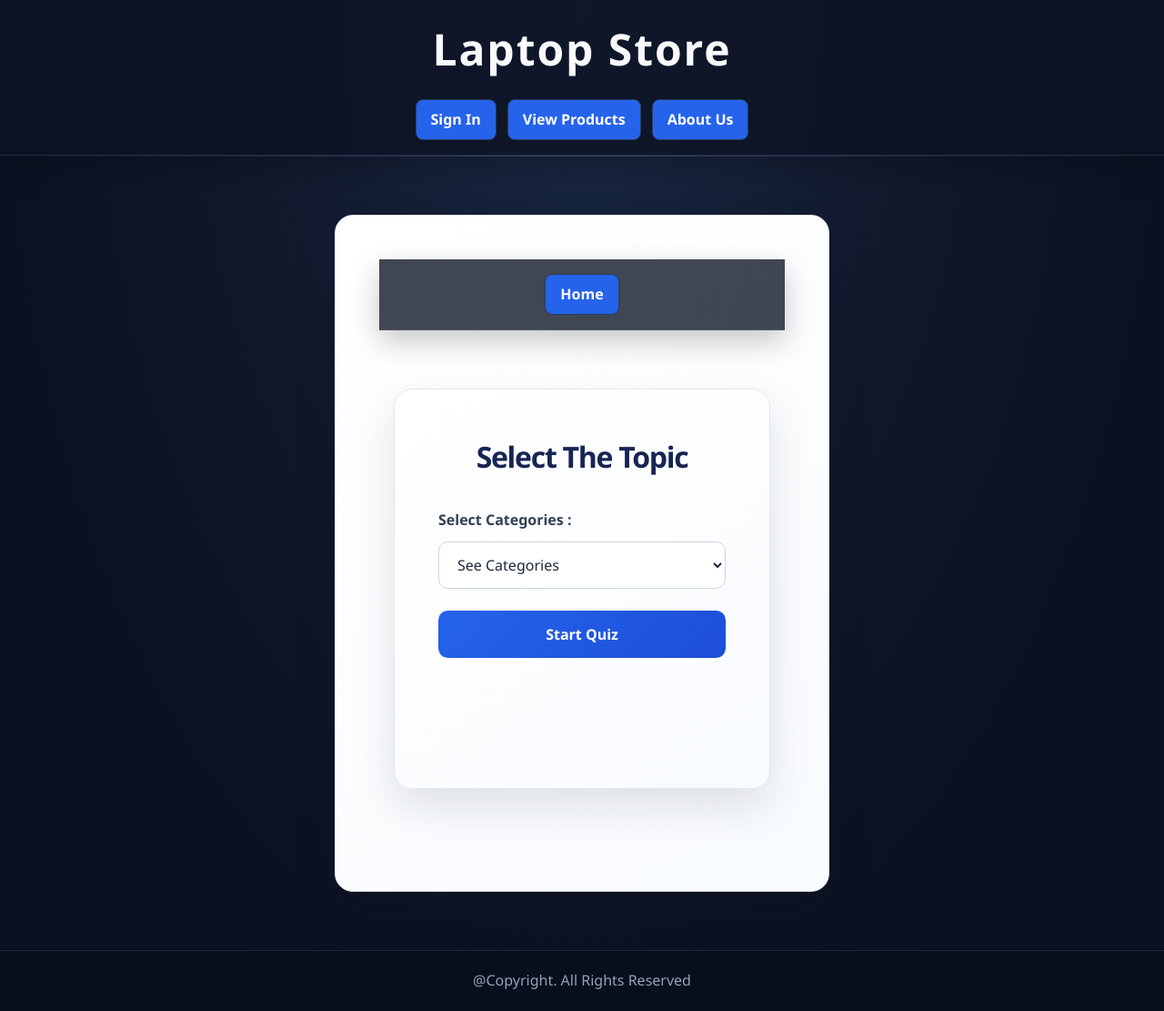
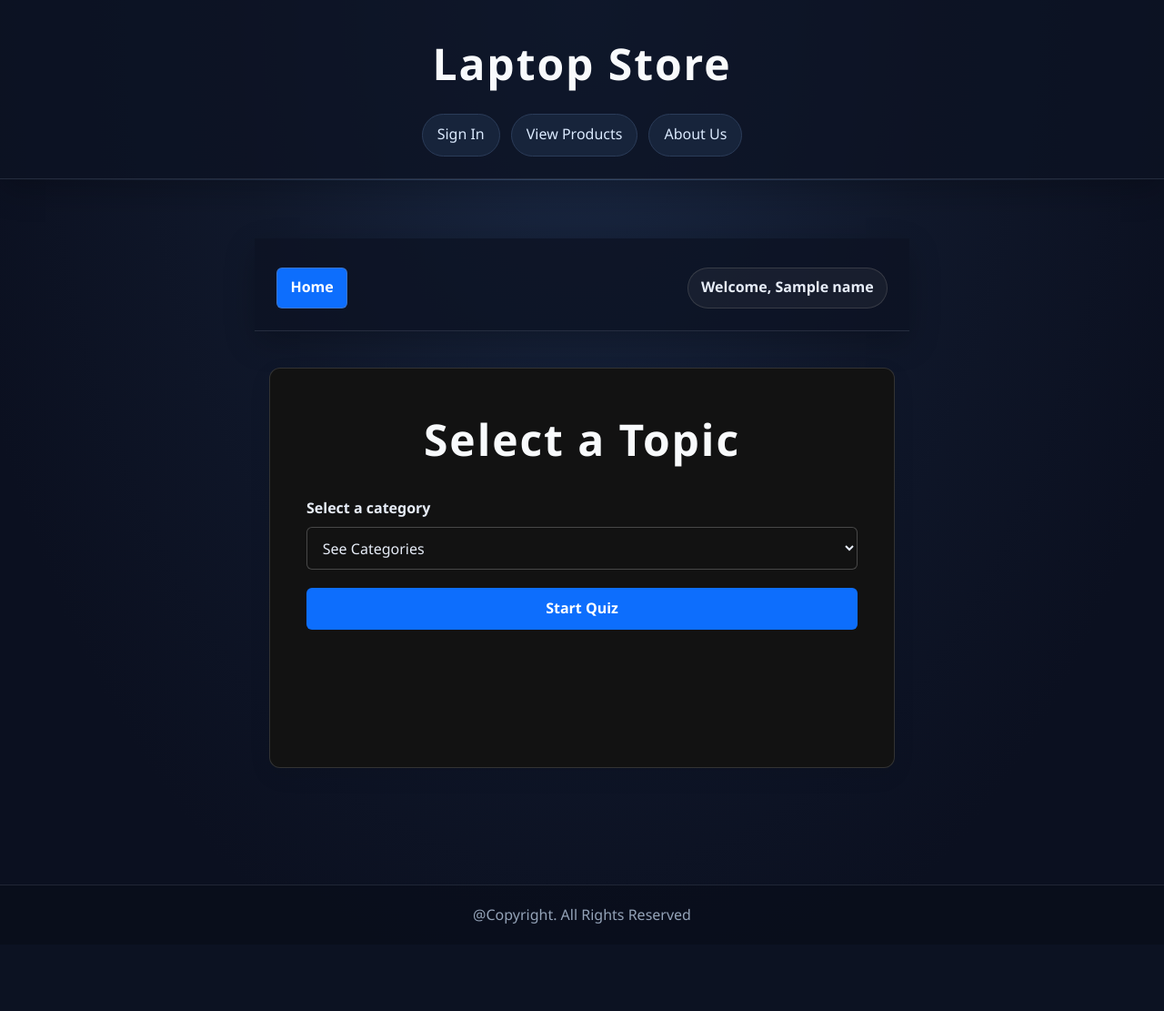
Before and after one commit to ayush102007-sys/my-flask-learning, a Flask app: template Projects/quiz-app/templates/category.html in a window 1280 px wide. Shown: the whole page at 91% size. After the commit the page ends 1015 px from the top, so only its background shows below. Run offline with Flask 3, Linux system fonts and the light colour scheme; the template is opened without the code that fills it: most values are stand-ins (such as "Sample title", 1, 10 or a date in 2020).

Commit message:
Update Question Topics & Start

```diff
--- a/Projects/quiz-app/templates/category.html
+++ b/Projects/quiz-app/templates/category.html
@@ -3,122 +3,116 @@
 {% block title %}Quiz Category Page{% endblock %}
 
 {% block content %}
+
 <style>
-    main {
-        max-width: 34rem;
-        margin: 4rem auto;
-        padding: clamp(1.5rem, 5vw, 3rem);
-        background: linear-gradient(145deg, #fff, #f8fbff);
-        border: 1px solid #e2e8f0;
-        border-radius: 1.25rem;
-        box-shadow: 0 1.25rem 3rem rgba(15, 23, 42, 0.12);
+    .category-page {
+        width: min(100% - 2rem, 720px);
+        margin: 0 auto;
+        padding: 1.5rem 0 3rem;
     }
 
-    main h1 {
-        margin: 0 0 2rem;
-        color: #172554;
-        text-align: center;
-        font-size: clamp(1.6rem, 5vw, 2rem);
-        letter-spacing: -0.04em;
+    .category-header {
+        display: flex;
+        align-items: center;
+        justify-content: space-between;
+        gap: 1rem;
+        margin-bottom: 2rem;
     }
 
-    main form > div {
-        margin-bottom: 1.5rem;
+    .category-header a {
+        display: inline-block;
+        padding: 0.55rem 0.9rem;
+        border: 1px solid rgba(127, 127, 127, 0.4);
+        border-radius: 6px;
+        background: var(--bs-primary, #0d6efd);
+        color: #fff;
+        font-weight: 600;
+        text-decoration: none;
+        transition: filter 0.2s ease, transform 0.2s ease;
     }
 
-    main label {
-        display: block;
-        margin-bottom: 0.65rem;
-        color: #334155;
+    .category-header a:hover,
+    .category-header a:focus-visible {
+        filter: brightness(0.92);
+        transform: translateY(-1px);
+    }
+
+    .username-placeholder {
+        padding: 0.55rem 0.9rem;
+        border: 1px solid rgba(127, 127, 127, 0.3);
+        border-radius: 999px;
+        background: rgba(127, 127, 127, 0.1);
         font-weight: 600;
     }
 
-    main select,
-    main input[type="submit"] {
+    .category-card {
+        padding: clamp(1.5rem, 5vw, 2.5rem);
+        border: 1px solid rgba(127, 127, 127, 0.3);
+        border-radius: 12px;
+        background: var(--bs-body-bg, Canvas);
+        box-shadow: 0 8px 24px rgba(0, 0, 0, 0.08);
+    }
+
+    .category-card h1 {
+        margin: 0 0 1.5rem;
+        text-align: center;
+    }
+
+    .category-form label {
+        display: block;
+        margin-bottom: 0.5rem;
+        font-weight: 600;
+    }
+
+    .category-form select,
+    .category-form input[type="submit"] {
         width: 100%;
-        min-height: 3.25rem;
-        padding: 0.8rem 1rem;
-        border: 1px solid #cbd5e1;
-        border-radius: 0.65rem;
+        min-height: 2.75rem;
+        padding: 0.65rem 0.8rem;
+        border: 1px solid rgba(127, 127, 127, 0.5);
+        border-radius: 6px;
         font: inherit;
     }
 
-    main select {
-        background: #fff;
-        color: #1e293b;
-        cursor: pointer;
-        transition: border-color 160ms ease, box-shadow 160ms ease;
+    .category-form select {
+        margin-bottom: 1.25rem;
+        background: var(--bs-body-bg, Canvas);
+        color: inherit;
     }
 
-    main select:focus-visible,
-    main input[type="submit"]:focus-visible {
-        outline: 3px solid rgba(37, 99, 235, 0.25);
-        outline-offset: 2px;
-    }
-
-    main select:focus-visible {
-        border-color: #2563eb;
-    }
-
-    main input[type="submit"] {
+    .category-form input[type="submit"] {
         border: 0;
-        background: linear-gradient(135deg, #2563eb, #1d4ed8);
+        background: var(--bs-primary, #0d6efd);
         color: #fff;
         font-weight: 600;
         cursor: pointer;
-        transition: transform 160ms ease, box-shadow 160ms ease, background 160ms ease;
     }
 
-    main input[type="submit"]:hover {
-        background: linear-gradient(135deg, #1d4ed8, #1e40af);
-        box-shadow: 0 0.5rem 1rem rgba(37, 99, 235, 0.25);
-        transform: translateY(-1px);
+    .category-form input[type="submit"]:hover {
+        filter: brightness(0.92);
     }
 
-    header {
-        padding: 1rem 0;
-    }
-
-    header nav {
-        width: min(100% - 1.25rem, 760px);
-        margin: 0 auto;
-    }
-
-    header nav a {
-        display: inline-block;
-        padding: 0.55rem 1rem;
-        border-radius: 0.5rem;
-        background: #2563eb;
-        color: #fff;
-        font-weight: 600;
-        text-decoration: none;
-        transition: background-color 0.2s ease;
-    }
-
-    header nav a:hover,
-    header nav a:focus-visible {
-        background: #1d4ed8;
-    }
-
-    @media (max-width: 40rem) {
-        main {
-            margin: 2rem 1rem;
-        }
+    .category-form select:focus-visible,
+    .category-form input[type="submit"]:focus-visible {
+        outline: 3px solid rgba(13, 110, 253, 0.35);
+        outline-offset: 2px;
     }
 </style>
 
-<header>
-    <nav>
-        <a href="/">Home</a>
-    </nav>
+<div class="category-page">
+    <header class="category-header">
+        <nav aria-label="Main navigation">
+            <a href="/home">Home</a>
+        </nav>
+        <span class="username-placeholder">Welcome, <b>{{ name }}</b></span>
 </header>
 
-<main>
-    <h1>Select The Topic</h1>
+<main class="category-card">
+    <h1>Select a Topic</h1>
 
-    <form action="/quiz" method="post">
+    <form class="category-form" action="/quiz" method="post">
     <div>
-        <label for="topics">Select Categories :</label>
+        <label for="topics">Select a category</label>
         <select name="topics" id="topics">
 
             <option value="select" selected disabled>See Categories</option>
@@ -133,4 +127,5 @@
     </div>
     </form>
 </main>
+</div>
 {% endblock %}
```
